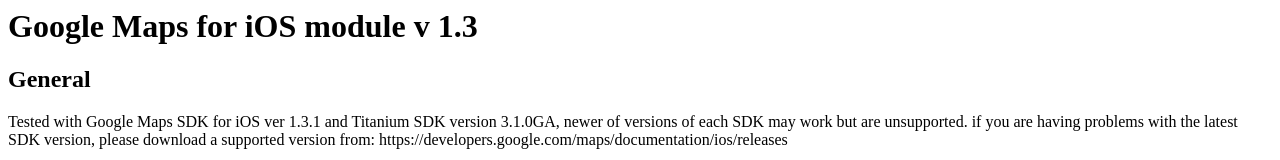
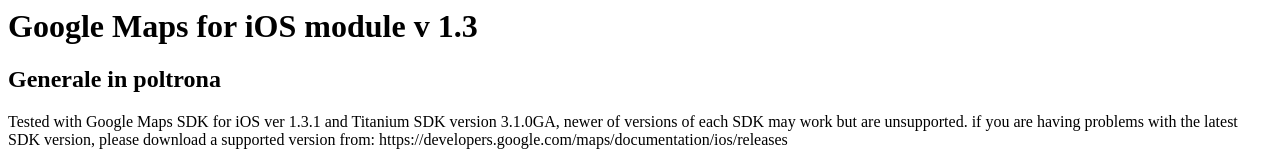
Before and after one commit to acaland/gridbox, a plain HTML site: page facciamo una prova/index.html in a window 1280 px wide. Shown: the top 160 px of the page. Drawn offline with Linux system fonts and the light colour scheme.

Commit message:
/ ‘facciamo una prova/index.html’

```diff
--- a/facciamo una prova/index.html
+++ b/facciamo una prova/index.html
@@ -1,5 +1,5 @@
 <h1>Google Maps for iOS module v 1.3</h1>
-<h2>General</h2>
+<h2>Generale in poltrona</h2>
 <p>Tested with Google Maps SDK for iOS ver 1.3.1 and Titanium SDK version 3.1.0GA,
 newer of versions of each SDK may work but are unsupported.
 if you are having problems with the latest SDK version, please download a supported version from:
```
